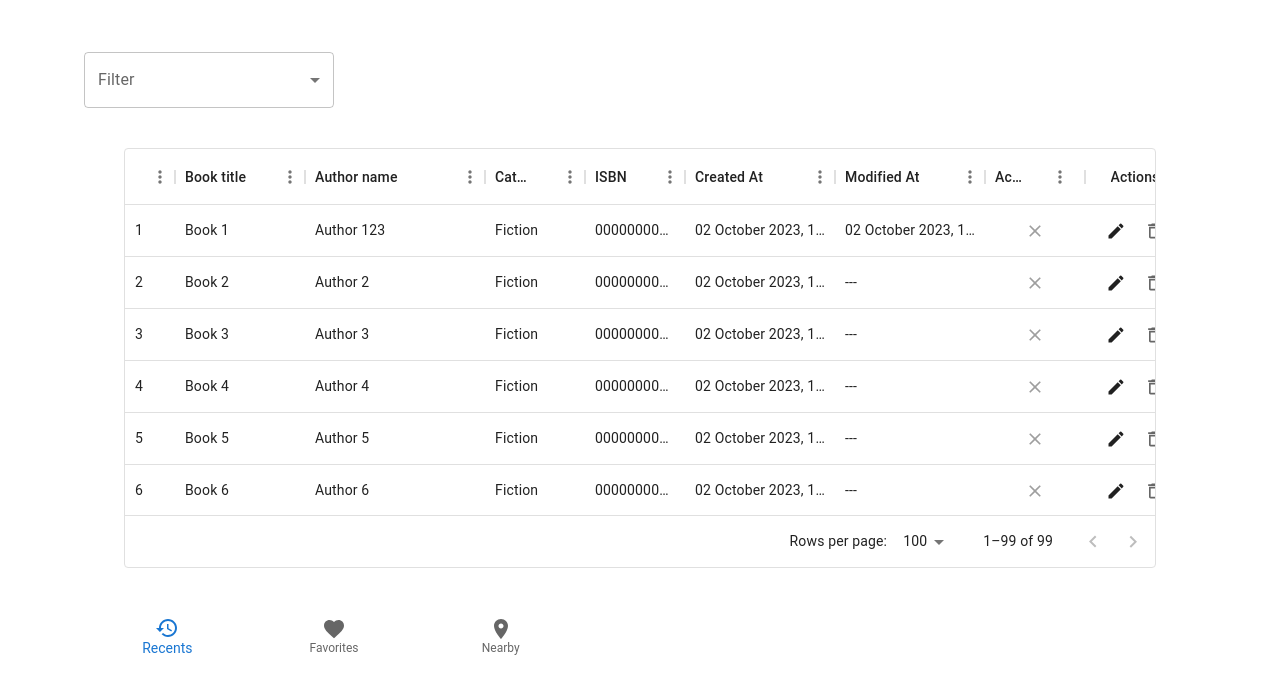
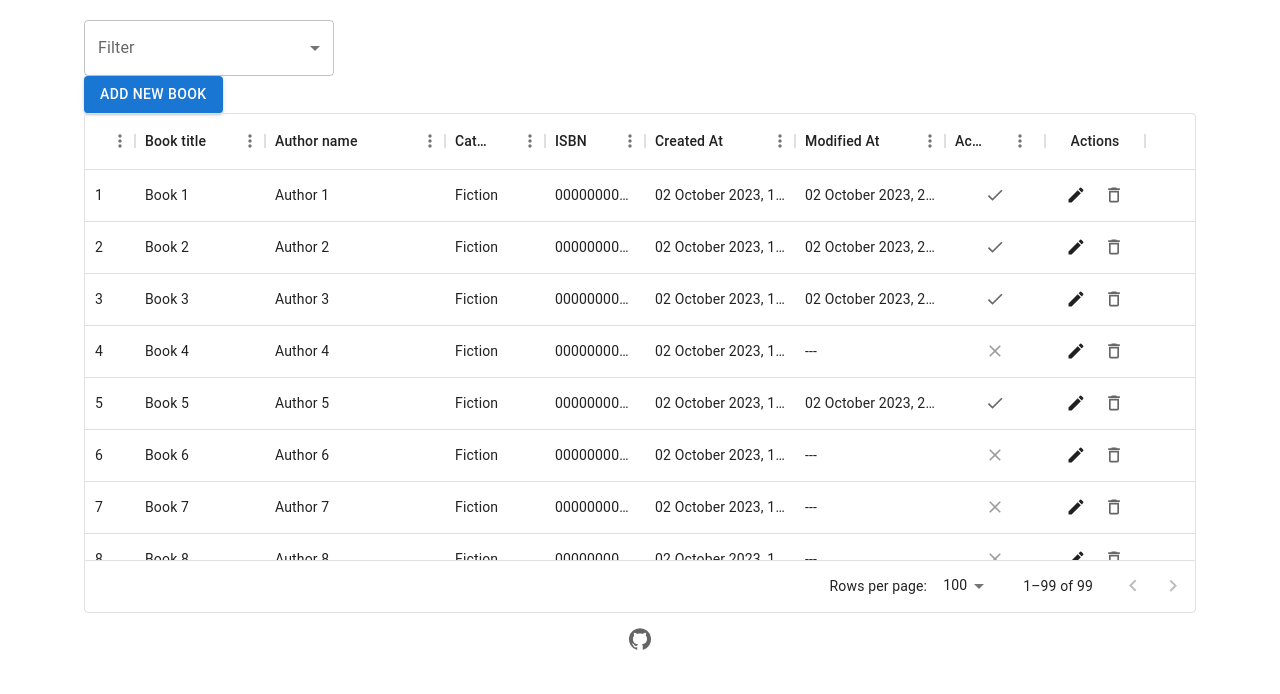
Before and after one commit to NataliGru/Book-List, a React (Create React App) app: page / in a window 1280 px wide. Shown: the top 694 px of the page. Built offline with nearby package versions, Linux system fonts and the light colour scheme; data requests are answered from the project's data file.

Commit message:
added link to GitHub

```diff
--- a/db.json
+++ b/db.json
@@ -3,12 +3,12 @@
     {
       "id": 1,
       "title": "Book 1",
-      "author": "Author 123",
+      "author": "Author 1",
       "category": "Fiction",
       "isbn": "0000000001",
       "createdAt": "02 October 2023, 1:45PM",
-      "modifiedAt": "02 October 2023, 1:46PM",
-      "active": false
+      "modifiedAt": "02 October 2023, 2:24PM",
+      "active": true
     },
     {
       "id": 2,
@@ -17,8 +17,8 @@
       "category": "Fiction",
       "isbn": "0000000002",
       "createdAt": "02 October 2023, 1:45PM",
-      "modifiedAt": "---",
-      "active": false
+      "modifiedAt": "02 October 2023, 2:24PM",
+      "active": true
     },
     {
       "id": 3,
@@ -27,8 +27,8 @@
       "category": "Fiction",
       "isbn": "0000000003",
       "createdAt": "02 October 2023, 1:45PM",
-      "modifiedAt": "---",
-      "active": false
+      "modifiedAt": "02 October 2023, 2:23PM",
+      "active": true
     },
     {
       "id": 4,
@@ -47,8 +47,8 @@
       "category": "Fiction",
       "isbn": "0000000005",
       "createdAt": "02 October 2023, 1:45PM",
-      "modifiedAt": "---",
-      "active": false
+      "modifiedAt": "02 October 2023, 2:23PM",
+      "active": true
     },
     {
       "id": 6,
@@ -137,8 +137,8 @@
       "category": "Science Fiction",
       "isbn": "0000000014",
       "createdAt": "02 October 2023, 1:45PM",
-      "modifiedAt": "---",
-      "active": false
+      "modifiedAt": "02 October 2023, 2:23PM",
+      "active": true
     },
     {
       "id": 15,
--- a/package.json
+++ b/package.json
@@ -10,6 +10,7 @@
     "@mui/icons-material": "^5.14.11",
     "@mui/x-data-grid": "^6.15.0",
     "@mui/x-data-grid-generator": "^6.15.0",
+    "@react-spring/web": "^9.7.3",
     "@testing-library/jest-dom": "^5.17.0",
     "@testing-library/react": "^13.4.0",
     "@testing-library/user-event": "^13.5.0",
--- a/public/index.html
+++ b/public/index.html
@@ -1,5 +1,5 @@
 <!DOCTYPE html>
-<html lang="en" class="has-navbar-fixed-top">
+<html lang="en">
   <head>
     <meta charset="utf-8" />
     <meta name="viewport" content="width=device-width, initial-scale=1" />
--- a/src/Root.tsx
+++ b/src/Root.tsx
@@ -2,12 +2,14 @@ import React from 'react';
 import { HashRouter, Route, Routes } from 'react-router-dom';
 import { App } from './App';
 import { Dashboard } from './pages/Dashboard';
+import { BookManagement } from './pages/BookManagement';
 
 export const Root = () => (
   <HashRouter>
     <Routes>
       <Route path="/" element={<App />} />
       <Route index element={<Dashboard />} />
+      <Route path="/addBook" element={<BookManagement />} />
     </Routes>
   </HashRouter>
 );
--- a/src/components/BookTable/BookTable.tsx
+++ b/src/components/BookTable/BookTable.tsx
@@ -198,7 +198,6 @@ export default function BookTable({ books }: BookTableProps) {
       sx={{
         height: 500,
         width: '100%',
-        padding: 5,
         '& .actions': {
           color: 'text.secondary',
         },
--- a/src/components/Container/Container.scss
+++ b/src/components/Container/Container.scss
@@ -1,12 +1,11 @@
 @import '../../styles/utils/mixins';
 .container {
-  display: flex;
-  flex-direction: column;
   width: 100%;
   max-width: 320px;
   margin: 0 auto;
-  padding-right: 20px;
-  padding-left: 20px;
+  padding:20px;
+
+  height: 100vh;
 
   @include onTablet {
     max-width: 1100px;
--- a/src/components/Footer/Footer.tsx
+++ b/src/components/Footer/Footer.tsx
@@ -2,29 +2,25 @@ import React from 'react';
 import Box from '@mui/material/Box';
 import BottomNavigation from '@mui/material/BottomNavigation';
 import BottomNavigationAction from '@mui/material/BottomNavigationAction';
-import RestoreIcon from '@mui/icons-material/Restore';
-import FavoriteIcon from '@mui/icons-material/Favorite';
-import LocationOnIcon from '@mui/icons-material/LocationOn';
+import GitHubIcon from '@mui/icons-material/GitHub';
+import Link from '@mui/material/Link';
 
 export const Footer = () => {
-  const [value, setValue] = React.useState(0);
+  const MY_GIT_HUB_ACCOUNT = 'https://github.com/NataliGru';
 
   return (
-    <Box sx={{ width: 500 }}>
-      <BottomNavigation
-        showLabels
-        value={value}
-        onChange={(event, newValue) => {
-          setValue(newValue);
-        }}
-      >
-        <BottomNavigationAction label="Recents" icon={<RestoreIcon />} />
-        <BottomNavigationAction label="Favorites" icon={<FavoriteIcon />} />
-        <BottomNavigationAction label="Nearby" icon={<LocationOnIcon />} />
+    <Box sx={{ width: '100%' }}>
+      <BottomNavigation>
+        <Link href={MY_GIT_HUB_ACCOUNT} target="_blank" rel="noopener noreferrer">
+          <BottomNavigationAction
+            label="GitHub"
+            icon={<GitHubIcon />}
+          />
+        </Link>
       </BottomNavigation>
     </Box>
   );
-}
+};
 
 export const Footer2 = () => (
   <footer
--- a/src/components/Header/Header.scss
+++ b/src/components/Header/Header.scss
@@ -0,0 +1,4 @@
+.header {
+  display: grid;
+  grid-auto-rows: auto;
+}
--- a/src/components/Header/Header.tsx
+++ b/src/components/Header/Header.tsx
@@ -1,10 +1,15 @@
 import React from 'react';
+
+import Stack from '@mui/material/Stack';
+import Button from '@mui/material/Button';
+
 import FilterSelector from '../FilterSelector/FilterSelector';
 
 export const Header: React.FC = () => {
   return (
-    <>
+    <div className='header'>
       <FilterSelector />
-    </>
+      <Button variant="contained">Add new book</Button>
+    </div>
   );
 };
--- a/src/pages/BookManagement.tsx
+++ b/src/pages/BookManagement.tsx
@@ -1,7 +1,78 @@
 import React from 'react';
+import { FormControl, FormControlState } from '@mui/base/FormControl';
+import { Input, inputClasses } from '@mui/base/Input';
+import { styled } from '@mui/system';
 
 export const BookManagement: React.FC = () => {
   return (
-    <div></div>
+    <div>
+      <FormControl defaultValue="" required>
+      {({ filled, focused }: FormControlState) => (
+        <React.Fragment>
+          <StyledInput className={filled ? 'filled' : ''} />
+          {filled && !focused && <OkMark>✔</OkMark>}
+        </React.Fragment>
+      )}
+    </FormControl>
+    </div>
   );
 };
+
+const StyledInput = styled(Input)(
+  ({ theme }) => `
+  display: inline-block;
+
+  .${inputClasses.input} {
+    width: 320px;
+    font-size: 0.875rem;
+    font-family: IBM Plex Sans, sans-serif;
+    font-weight: 400;
+    line-height: 1.5;
+    color: ${theme.palette.mode === 'dark' ? grey[300] : grey[900]};
+    background: ${theme.palette.mode === 'dark' ? grey[900] : grey[50]};
+    border: 1px solid ${theme.palette.mode === 'dark' ? grey[800] : grey[300]};
+    border-radius: 8px;
+    padding: 12px 12px;
+
+    &:hover {
+      background: ${theme.palette.mode === 'dark' ? '' : grey[100]};
+      border-color: ${theme.palette.mode === 'dark' ? grey[700] : grey[400]};
+    }
+
+    &:focus {
+      outline: 3px solid ${theme.palette.mode === 'dark' ? blue[600] : blue[100]};
+    }
+  }
+
+  &.filled .${inputClasses.input} {
+    box-shadow: 0 0 2px 2px rgba(125, 200, 0, 0.25);
+  }
+`,
+);
+
+const OkMark = styled('span')`
+  margin-left: 8px;
+  margin-top: 10px;
+  position: absolute;
+  color: rgb(125 200 0 / 1);
+`;
+
+const blue = {
+  100: '#DAECFF',
+  200: '#80BFFF',
+  400: '#3399FF',
+  600: '#0072E5',
+};
+
+const grey = {
+  50: '#F3F6F9',
+  100: '#E7EBF0',
+  200: '#E0E3E7',
+  300: '#CDD2D7',
+  400: '#B2BAC2',
+  500: '#A0AAB4',
+  600: '#6F7E8C',
+  700: '#3E5060',
+  800: '#2D3843',
+  900: '#1A2027',
+};
```
Also changed, not shown: 1 other file (tests, documents, lock files or other folders).
